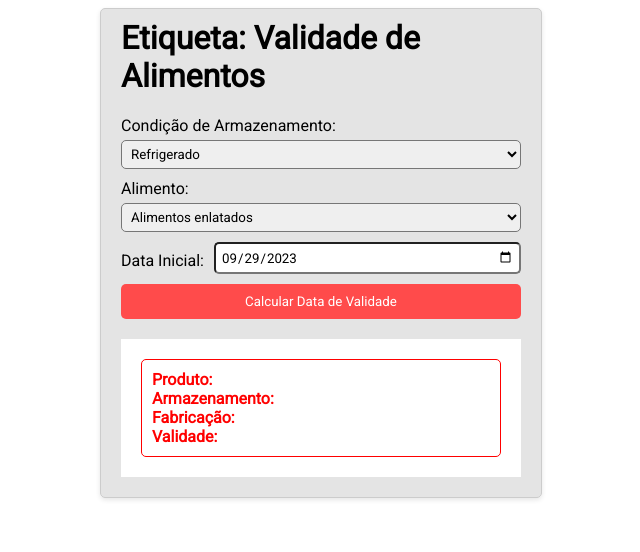
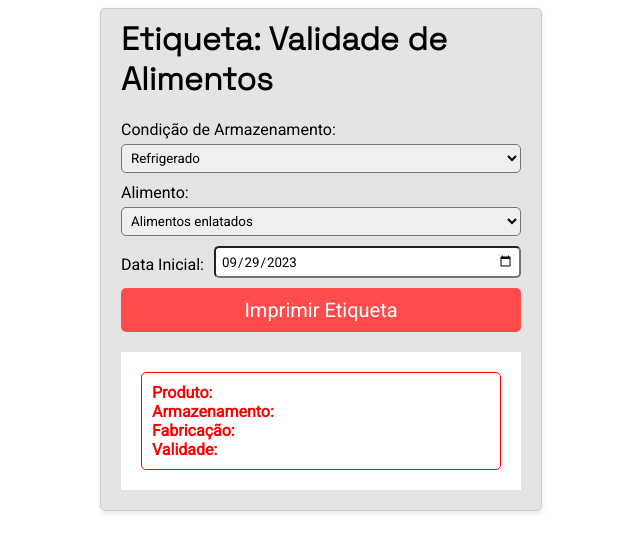
Before and after one commit to Marcelo-Magal/app-etiqueta-de-validade, a plain HTML site: page index.html in a window 1280 px wide. Shown: the whole page, without its empty margins (319-959 px from the left). Drawn offline with Linux system fonts and the light colour scheme.

```diff
--- a/index.html
+++ b/index.html
@@ -14,7 +14,7 @@
 <link rel="preconnect" href="https://fonts.gstatic.com" crossorigin>
 <link href="https://fonts.googleapis.com/css2?family=Caveat&family=Libre+Baskerville:ital@1&family=Roboto&family=Satisfy&family=Space+Grotesk:wght@300&display=swap" rel="stylesheet">
   <div class="container">
-    <h1>Etiqueta: Validade de Alimentos</h1>
+    <h1 id="etiqueta">Etiqueta: Validade de Alimentos</h1>
     <div class="form">
       <label for="condicao">Condição de Armazenamento:</label>
       <select id="condicao">
@@ -37,7 +37,7 @@
       </div>
 
       <div class="row">
-        <button id="calcular">Calcular Data de Validade</button>
+        <button id="calcular">Imprimir Etiqueta</button>
       </div>
     </div>
     <div id="resultado">
--- a/script.js
+++ b/script.js
@@ -239,7 +239,7 @@ const handleCalculate = () => {
   resultadoDiv.innerHTML = `
     <div class="etiqueta">
         <p>Produto: <span class="highlight">${selectedFood}</span></p>
-        <p>Aramenamento: <span class="highlight">${selectedCondition}</span></p>
+        <p>Armazenamento: <span class="highlight">${selectedCondition}</span></p>
         <p>Fabricação: <span class="highlight">${dataInicial.toLocaleDateString()}</span></p>
         <p>Validade: <span class="highlight">${dataValidade.toLocaleDateString()}</span></p>
     </div>
--- a/style.css
+++ b/style.css
@@ -86,8 +86,14 @@ button {
 
 /* Highlight Styles */
 .highlight {
-  font-size: 20px;
+  font-size: 25px;
   font-family: 'Satisfy', cursive;
   color: #03089f;
   margin-left: 5px;
 }
+#calcular {
+  font-size: 20px;
+}
+#etiqueta {
+  font-family: 'Space Grotesk', sans-serif;
+}
```
